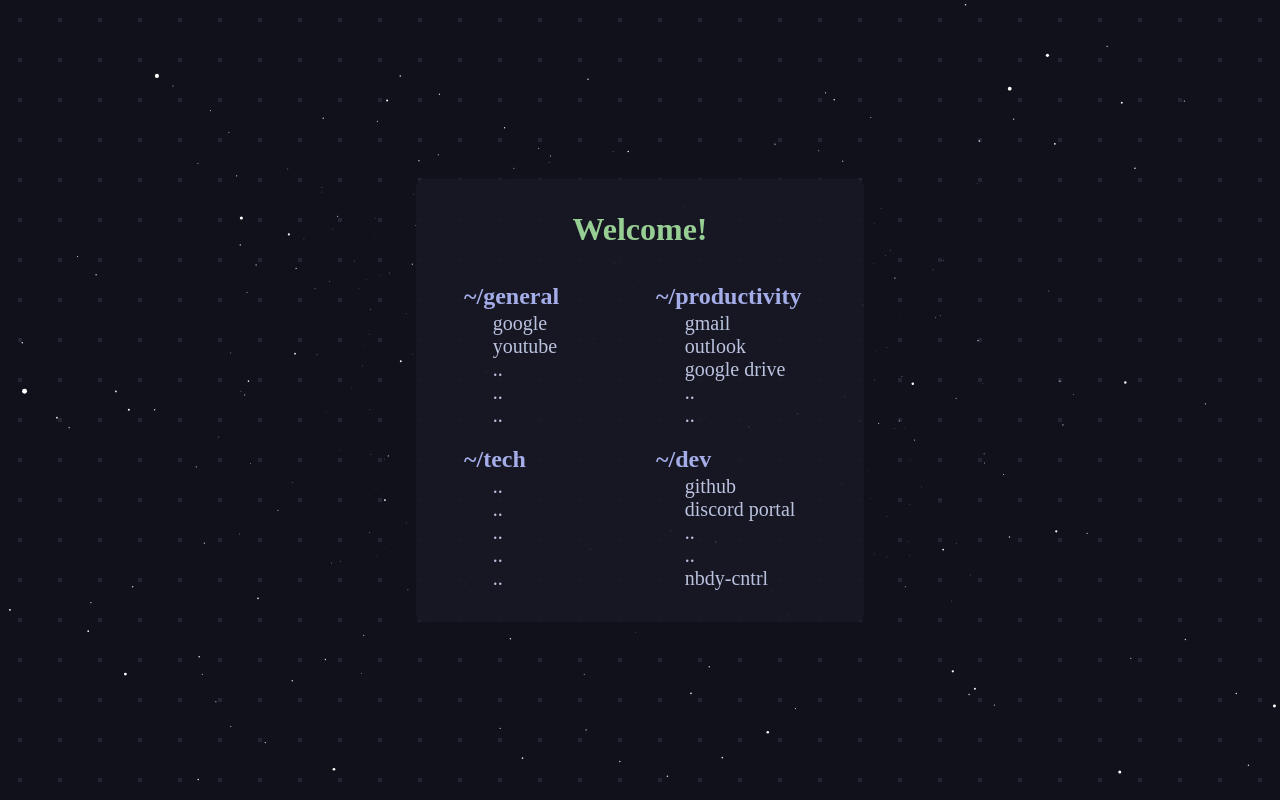
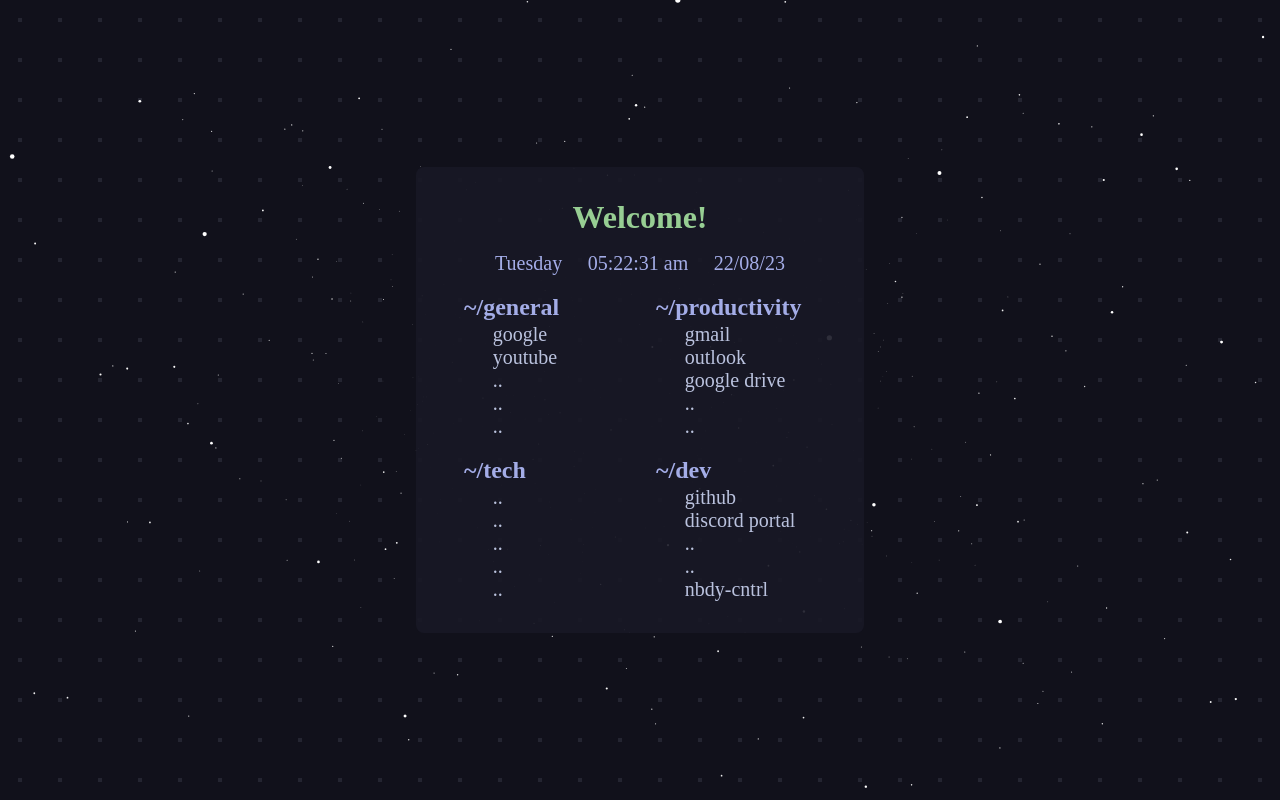
Before and after one commit to NobodyCentral/startpage, a plain HTML site: page index.html in a window 1280 px wide. Drawn offline with Linux system fonts and the light colour scheme.

Commit message:
Update index.html

```diff
--- a/index.html
+++ b/index.html
@@ -163,129 +163,7 @@
             </url-list>
         </link-grid>
 
-        <script>
-            const element = document.getElementById('date');
-
-            function setTime() {
-                const date = new Date();
-
-                const options = {
-                    year: '2-digit',
-                    month: '2-digit',
-                    weekday: 'long',
-                    day: '2-digit',
-                    hour: '2-digit',
-                    minute: '2-digit',
-                    second: '2-digit',
-                    hour12: true
-                };
-
-                const formattedDate = date.toLocaleString('en-GB', options);
-                const [dayOfWeek, dateStr, time] = formattedDate.split(', ');
-
-                element.innerHTML = dayOfWeek+' 󰍴 '+time+' 󰍴 '+dateStr
-            };
-
-            onload = function() {
-                setInterval(setTime, 1000);
-
-                setTime()
-            };
-        </script>
-        <script>
-            var Space = {
-                init: function(){
-                var self = this;
-                this.config = {
-                    perspective: 3,
-                    star_color: '255, 255, 255',
-                    speed: 1,
-                    stars_count: 2
-                };
-                this.canvas = document.getElementById('canvas');
-                this.context = canvas.getContext('2d');
-                this.start();
-                window.onresize = function(){
-                    self.start();
-                };
-                },
-
-                start: function(){
-                var self = this;
-
-                this.canvas.width  = this.canvas.offsetWidth;
-                this.canvas.height = this.canvas.offsetHeight;
-                this.canvas_center_x = this.canvas.width / 2;
-                this.canvas_center_y = this.canvas.height / 2;
-
-                this.stars_count = this.canvas.width / this.config.stars_count;
-                this.focal_length = this.canvas.width / this.config.perspective;
-                this.speed = this.config.speed * this.canvas.width / 2000;
-
-                this.stars = [];
-
-                for(i = 0; i < this.stars_count; i++){
-                    this.stars.push({
-                    x: Math.random() * this.canvas.width,
-                    y: Math.random() * this.canvas.height,
-                    z: Math.random() * this.canvas.width,
-                    });
-                }
-
-                window.cancelAnimationFrame(this.animation_frame);
-                this.canvas.style.opacity = 1;
-
-                this.cow = new Image();
-                this.cow.src = './icons/House-With-Garden-Flat.png';
-                this.cow.onload = function(){
-                    self.render();
-                }
-                },
-
-                render: function(){
-                var self = this;
-                this.animation_frame = window.requestAnimationFrame(function(){
-                    self.render();
-                });
-                this.context.clearRect(0, 0, this.canvas.width, this.canvas.height);
-                for(var i = 0, length = this.stars.length; i < length; i += 1){
-                    var star = this.stars[i];
-                    star.z -= this.speed;
-                    if(star.z <= 0) {
-                    this.stars[i] = {
-                        x: Math.random() * this.canvas.width,
-                        y: Math.random() * this.canvas.height,
-                        z: this.canvas.width,
-                    };
-                    }
-
-                    var star_x = (star.x - this.canvas_center_x) * (this.focal_length / star.z) + this.canvas_center_x;
-                    var star_y = (star.y - this.canvas_center_y) * (this.focal_length / star.z) + this.canvas_center_y;
-                    var star_radius  = Math.max(0, 1.4 * (this.focal_length / star.z) / 2);
-                    var star_opacity = 1.2 - star.z / this.canvas.width;
-                    var cow_width = Math.max(0.1, 100 * (this.focal_length / star.z) / 2);
-
-                    if(star.cow){
-                    this.context.save();
-                    this.context.translate((star_x-cow_width)+(cow_width/2), (star_y-cow_width)+(cow_width/2));
-                    this.context.rotate(star.z/star.rotation_speed);
-                    this.context.translate(-((star_x-cow_width)+(cow_width/2)), -((star_y-cow_width)+(cow_width/2)));
-                    this.context.globalAlpha = star_opacity;
-                    this.context.drawImage(this.cow, 0, 0, this.cow.width, this.cow.width, star_x-cow_width, star_y-cow_width, cow_width, cow_width);
-                    this.context.restore();
-                    } else {
-                    this.context.fillStyle = 'rgba(' + this.config.star_color + ',' + star_opacity + ')';
-                    this.context.beginPath();
-                    this.context.arc(star_x, star_y, star_radius, 0, Math.PI * 2);
-                    this.context.fill();
-                    }
-                }
-                }
-            };
-
-            window.onload = function(){
-                Space.init();
-            };
-        </script>
+        <script src='https://raw.githubusercontent.com/NobodyCentral/startpage/main/time.js'></script>
+        <script src='https://raw.githubusercontent.com/NobodyCentral/startpage/main/starfield.js'></script>
     </body>
 </html>
```
